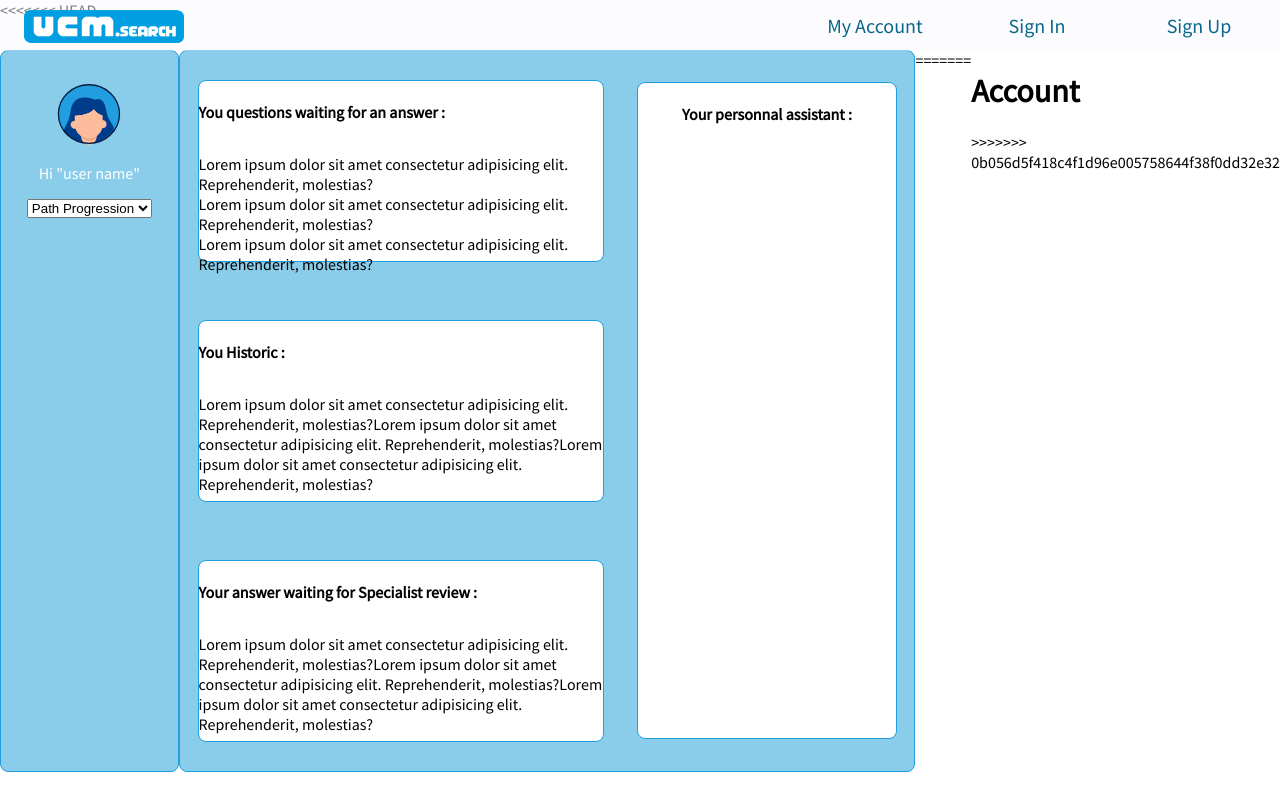
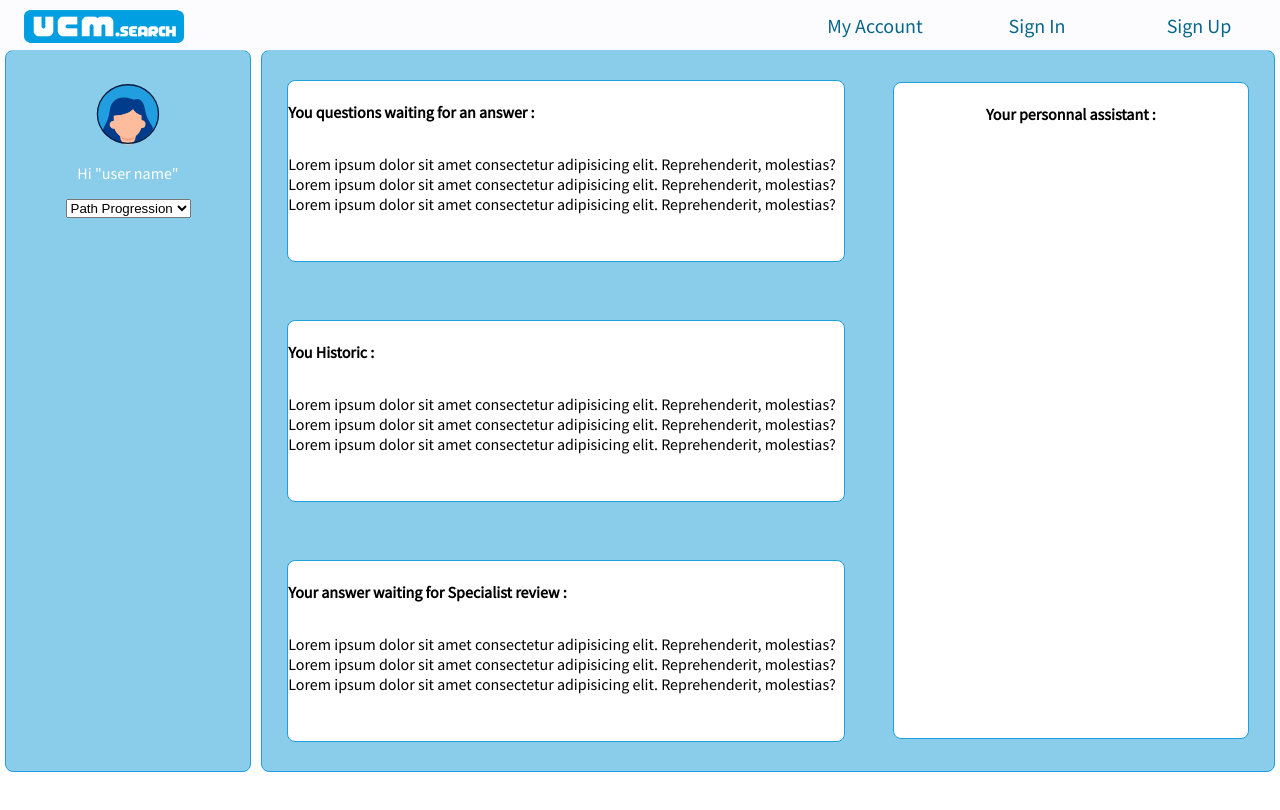
Before and after one commit to haerphi/hackathon-ibm-ucm, an Angular app in the folder client/: page /account in a window 1280 px wide. Shown: the top 810 px of the page. Built offline with nearby package versions, Linux system fonts and the light colour scheme.

Commit message:
conflict

```diff
--- a/client/src/app/components/account/account.component.html
+++ b/client/src/app/components/account/account.component.html
@@ -1,4 +1,3 @@
-<<<<<<< HEAD
 <div class="wrapper_Account">
   <div class="content_Account">
     <div class="left_Col">
@@ -34,13 +33,5 @@
             <h4>Your personnal assistant :</h4>
           </div>
     </div>
-=======
-<div class="wrapper_Home">
-  <div class="content_Home">
-    <h1>Account</h1>
-    <div id="watson">
-      <!-- <p *ngFor></p> -->
-    </div>
->>>>>>> 0b056d5f418c4f1d96e005758644f38f0dd32e32
   </div>
 </div>
```
